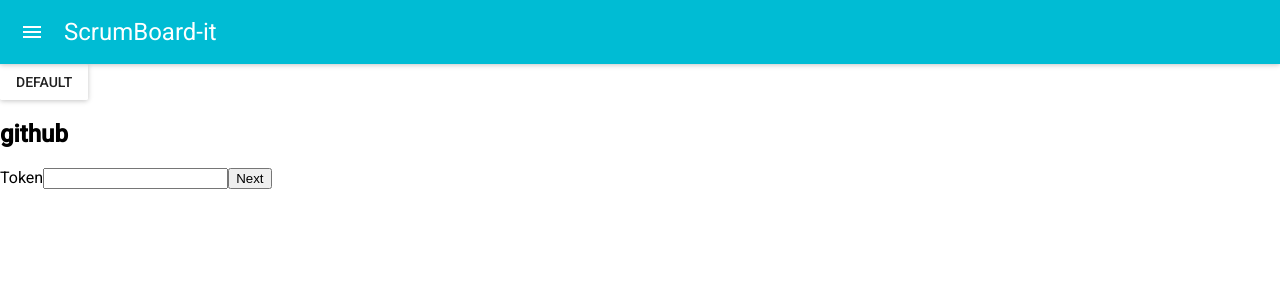
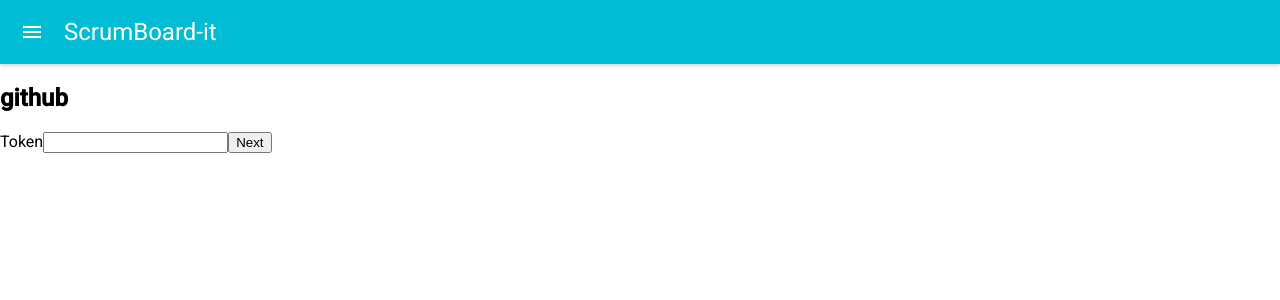
Before and after one commit to ScrumBoard-it/ScrumBoard-it, a React (Create React App) app in the folder app/: page / in a window 1280 px wide. Shown: the top 300 px of the page. Built offline with nearby package versions, Linux system fonts and the light colour scheme.

Commit message:
💄 Added loader

```diff
--- a/app/src/App.js
+++ b/app/src/App.js
@@ -10,9 +10,10 @@ class App extends Component {
   render() {
     return (
       <MuiThemeProvider>
-        <AppBar title="ScrumBoard-it" />
-        <RaisedButton label="Default" />
-        <ConfigSteps />
+        <div className="fullHeight">
+          <AppBar title="ScrumBoard-it" />
+          <ConfigSteps />
+        </div>
       </MuiThemeProvider>
     );
   }
--- a/app/src/container/BoardListContainer/index.js
+++ b/app/src/container/BoardListContainer/index.js
@@ -1,5 +1,6 @@
 import React, { Component } from 'react';
 import { connect } from 'react-redux'
+import CircularProgress from 'material-ui/CircularProgress';
 
 import BoardList from '../../components/BoardList';
 import TaskListContainer from '../TaskListContainer';
@@ -59,7 +60,11 @@ class BoardListContainer extends Component {
           <TaskListContainer boardId={selectedBoardId} />
       )
     } else if (loading) {
-      return <p>Loading boards</p>
+      return (
+        <div className="center">
+          <CircularProgress />
+        </div>
+      )
     } else if (error){
       return <p>{error.message}</p>
     } else {
--- a/app/src/index.css
+++ b/app/src/index.css
@@ -1,7 +1,30 @@
 @import url('https://fonts.googleapis.com/css?family=Roboto:300,400,500');
 
+html {
+  height: 100%;
+}
+
 body {
+  height: 100%;
   margin: 0;
   padding: 0;
   font-family: 'Roboto', sans-serif;
 }
+
+#root {
+  height: 100%;
+}
+
+.fullHeight {
+  height: 100%;
+  display: flex;
+  flex-direction: column;
+}
+
+.center {
+  width: 100%;
+  display: flex;
+  align-items: center;
+  justify-content: center;
+  flex-grow: 1;
+}
```
